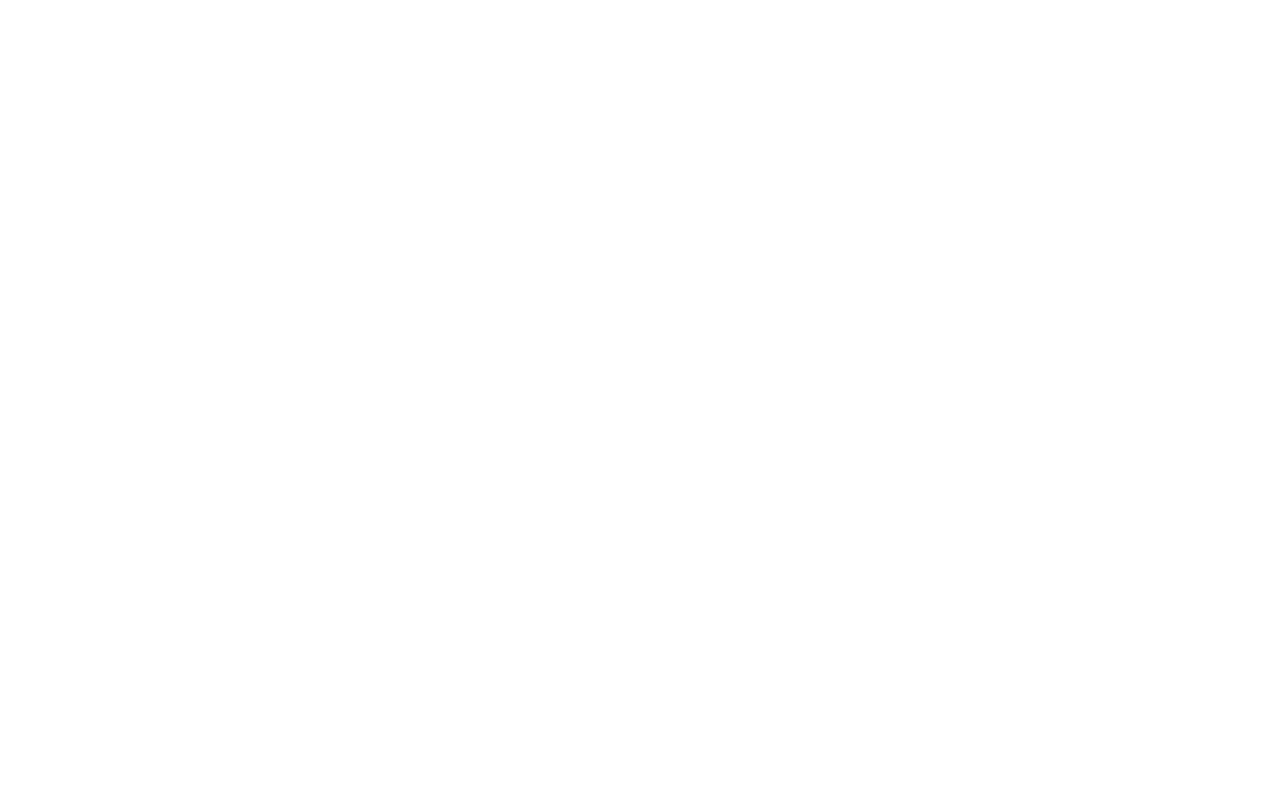
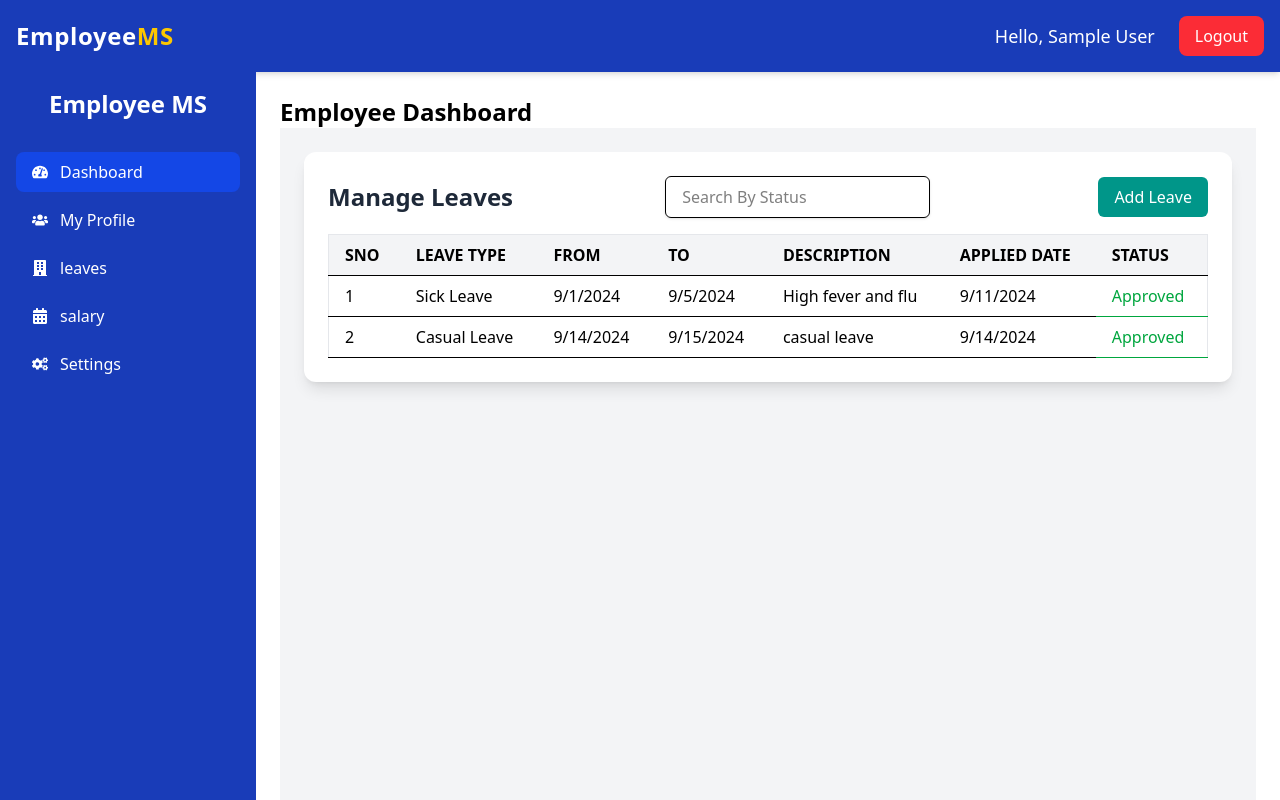
Before and after one commit to EZZkhalaf/managementSystem, a React (Vite) app in the folder frontend/: page /employee-dashboard/leaves in a window 1280 px wide. Before the commit this address had no page. Shown: the top 800 px of the page. Built offline with nearby package versions, Linux system fonts and the light colour scheme; sample sign-in values are in the browser's storage; a web font is replaced by a local one.

Commit message:
added the employee dashboard and implementing some of it

```diff
--- a/frontend/src/App.jsx
+++ b/frontend/src/App.jsx
@@ -20,6 +20,8 @@
 import EditEmployee from "./Components/Employee/EditEmployee";
 import AddSalary from "./Components/Salary/AddSalary";
 import ListSalary from "./Components/Salary/ListSalary";
+import EmployeeSummary from "./Components/EmployeeDash/EmployeeSummary";
+import ListLeaves from "./Components/Leave/ListLeaves";
 
 const App = () =>{
 
@@ -55,11 +57,17 @@
             </Route>
           <Route path="/employee-dashboard" element = {
             <PrivateRoutes>
-              <RoleBasedRoutes requiredRole={["employee"]}>
+              <RoleBasedRoutes requiredRole={[ 'admin' , "employee"]}>
                 <EmployeeDashboard />
               </RoleBasedRoutes>
             </PrivateRoutes>
-            } ></Route>
+            } >
+              <Route index element= {<EmployeeSummary/>}></Route>
+              <Route path="/employee-dashboard/profile/:id" element= {<EmployeeInfo/>}></Route>
+              <Route path="/employee-dashboard/leaves/" element= {<ListLeaves/>}></Route>
+
+
+            </Route>
         </Routes>
       {/* </BrowserRouter> */}
 
--- /dev/null
+++ b/frontend/src/Components/EmployeeDash/EmployeeSummary.jsx
@@ -0,0 +1,11 @@
+import React from 'react'
+
+const EmployeeSummary = () => {
+  return (
+    <div className="flex bg-white rounded-md shadow-md min-w-[220px] max-w-full h-24 overflow-hidden">
+      fatcatttt
+    </div>
+  )
+}
+
+export default EmployeeSummary
--- /dev/null
+++ b/frontend/src/Components/EmployeeDash/SideBar.jsx
@@ -0,0 +1,76 @@
+import React from 'react';
+import { NavLink } from 'react-router-dom';
+import {
+  FaBuilding,
+  FaTachometerAlt,
+  FaUsers,
+  FaCalendarAlt,
+  FaMoneyBill,
+  FaCogs,
+} from 'react-icons/fa';
+import { useAuthContext } from '../../Context/authContext';
+
+const navLinkStyles =
+  'flex items-center gap-3 text-white px-4 py-2 rounded-lg transition-colors duration-200 hover:bg-blue-700';
+
+const activeLinkStyles = 'bg-blue-700';
+
+
+const SideBar = () => {
+  const {user} = useAuthContext();
+  return (
+        <div className="w-64 bg-blue-800 min-h-screen text-white p-4">
+      <h3 className="text-2xl font-bold mb-8 text-center">Employee MS</h3>
+      <nav className="flex flex-col gap-2">
+        <NavLink
+          to="/employee-dashboard"
+          className={({ isActive }) =>
+            `${navLinkStyles} ${isActive ? activeLinkStyles : ''}`
+          }
+        >
+          <FaTachometerAlt />
+          <span>Dashboard</span>
+        </NavLink>
+        <NavLink
+          to={`/employee-dashboard/profile/${user.user._id}`}
+          className={({ isActive }) =>
+            `${navLinkStyles} ${isActive ? activeLinkStyles : ''}`
+          }
+        >
+          <FaUsers />
+          <span>My Profile</span>
+        </NavLink>
+        <NavLink
+          to="/employee-dashboard/leaves/"
+          className={({ isActive }) =>
+            `${navLinkStyles} ${isActive ? activeLinkStyles : ''}`
+          }
+        >
+          <FaBuilding />
+          <span>leaves</span>
+        </NavLink>
+        <NavLink
+          to="/employee-dashboard/salary"
+          className={({ isActive }) =>
+            `${navLinkStyles} ${isActive ? activeLinkStyles : ''}`
+          }
+        >
+          <FaCalendarAlt />
+          <span>salary</span>
+        </NavLink>
+
+        <NavLink
+          to="/eemployee-settings/settings"
+          className={({ isActive }) =>
+            `${navLinkStyles} ${isActive ? activeLinkStyles : ''}`
+          }
+        >
+          <FaCogs />
+          <span>Settings</span>
+        </NavLink>
+      </nav>
+    </div>
+  )
+}
+
+export default SideBar
--- /dev/null
+++ b/frontend/src/Components/Leave/ListLeaves.jsx
@@ -0,0 +1,89 @@
+import React , {useState} from 'react'
+
+const ListLeaves = () => {
+    const [search, setSearch] = useState('');
+
+  const leaves = [
+    {
+      sno: 1,
+      type: 'Sick Leave',
+      from: '9/1/2024',
+      to: '9/5/2024',
+      description: 'High fever and flu',
+      appliedDate: '9/11/2024',
+      status: 'Approved',
+    },
+    {
+      sno: 2,
+      type: 'Casual Leave',
+      from: '9/14/2024',
+      to: '9/15/2024',
+      description: 'casual leave',
+      appliedDate: '9/14/2024',
+      status: 'Approved',
+    },
+  ];
+
+  const filteredLeaves = leaves.filter(leave =>
+    leave.status.toLowerCase().includes(search.toLowerCase())
+  );
+
+  return (
+    <div className="min-h-screen bg-gray-100 p-6">
+      <div className="max-w-6xl mx-auto bg-white rounded-xl shadow-lg p-6">
+        <div className="flex flex-col sm:flex-row justify-between items-center mb-4">
+          <h2 className="text-2xl font-semibold text-gray-800">Manage Leaves</h2>
+          <input
+            type="text"
+            placeholder="Search By Status"
+            value={search}
+            onChange={(e) => setSearch(e.target.value)}
+            className="mt-4 sm:mt-0 sm:mr-4 px-4 py-2 border rounded-md shadow-sm focus:outline-none focus:ring-2 focus:ring-teal-500"
+          />
+          <button className="mt-4 sm:mt-0 bg-teal-600 text-white px-4 py-2 rounded-md hover:bg-teal-700 transition">
+            Add Leave
+          </button>
+        </div>
+
+        <div className="overflow-x-auto">
+          <table className="min-w-full bg-white border border-gray-200">
+            <thead className="bg-gray-100 text-left">
+              <tr>
+                <th className="px-4 py-2 border-b">SNO</th>
+                <th className="px-4 py-2 border-b">LEAVE TYPE</th>
+                <th className="px-4 py-2 border-b">FROM</th>
+                <th className="px-4 py-2 border-b">TO</th>
+                <th className="px-4 py-2 border-b">DESCRIPTION</th>
+                <th className="px-4 py-2 border-b">APPLIED DATE</th>
+                <th className="px-4 py-2 border-b">STATUS</th>
+              </tr>
+            </thead>
+            <tbody>
+              {filteredLeaves.length > 0 ? (
+                filteredLeaves.map((leave) => (
+                  <tr key={leave.sno} className="hover:bg-gray-50">
+                    <td className="px-4 py-2 border-b">{leave.sno}</td>
+                    <td className="px-4 py-2 border-b">{leave.type}</td>
+                    <td className="px-4 py-2 border-b">{leave.from}</td>
+                    <td className="px-4 py-2 border-b">{leave.to}</td>
+                    <td className="px-4 py-2 border-b">{leave.description}</td>
+                    <td className="px-4 py-2 border-b">{leave.appliedDate}</td>
+                    <td className="px-4 py-2 border-b text-green-600 font-medium">{leave.status}</td>
+                  </tr>
+                ))
+              ) : (
+                <tr>
+                  <td colSpan="7" className="text-center py-4 text-gray-500">
+                    No leaves found.
+                  </td>
+                </tr>
+              )}
+            </tbody>
+          </table>
+        </div>
+      </div>
+    </div>
+  )
+}
+
+export default ListLeaves
--- a/frontend/src/Pages/EmployeeDashboard.jsx
+++ b/frontend/src/Pages/EmployeeDashboard.jsx
@@ -2,22 +2,26 @@
 import { useNavigate } from 'react-router-dom';
 import {useAuthContext} from '../Context/authContext'
 import { toast } from 'react-toastify';
+import SideBar from '../Components/EmployeeDash/SideBar';
+import NavBar from '../Components/Dashboard/NavBar';
+import { Outlet } from 'react-router-dom';
 
 const EmployeeDashboard = () => {
     const { user , logout } = useAuthContext();
-    const navigate = useNavigate()
-    if (!user) {
-      toast.error("please login again")
-      navigate('/login')
-    };
-
-
 
     return (
-      <div>
-        employee Dashboard<br />
-        Welcome, {user.user.name}
-        <button className='bg-black' onClick={logout}>logout</button>
+      <div className="flex flex-col min-h-screen">
+        <NavBar />
+        <div className="flex flex-grow">
+          <SideBar />
+          <div className="flex-grow p-6">
+            {/* Main content here */}
+            <h1 className="text-2xl font-semibold">Employee Dashboard</h1>
+            {/* <AdminSummary /> */}
+            <Outlet />
+          </div>
+
+        </div>
       </div>
     );
 }
```
Also changed, not shown: 1 other file (tests, documents, lock files or other folders).
